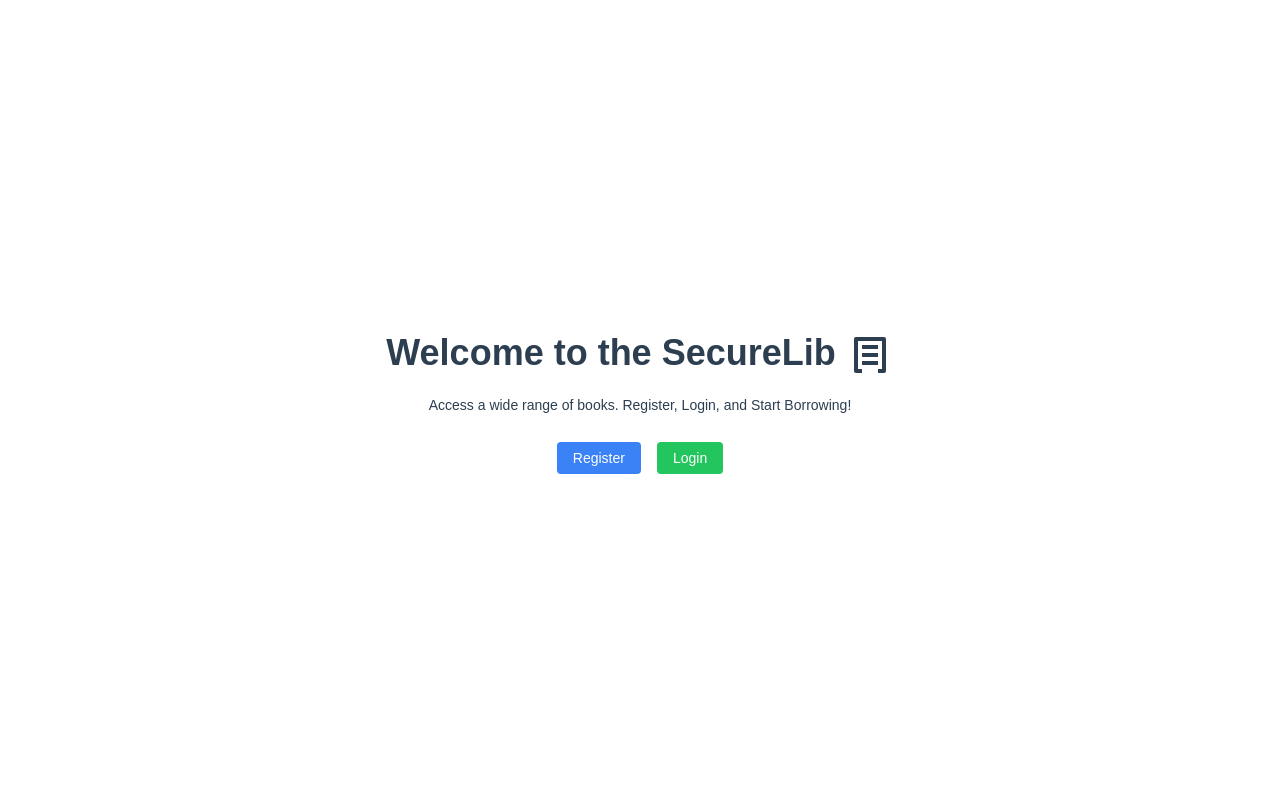
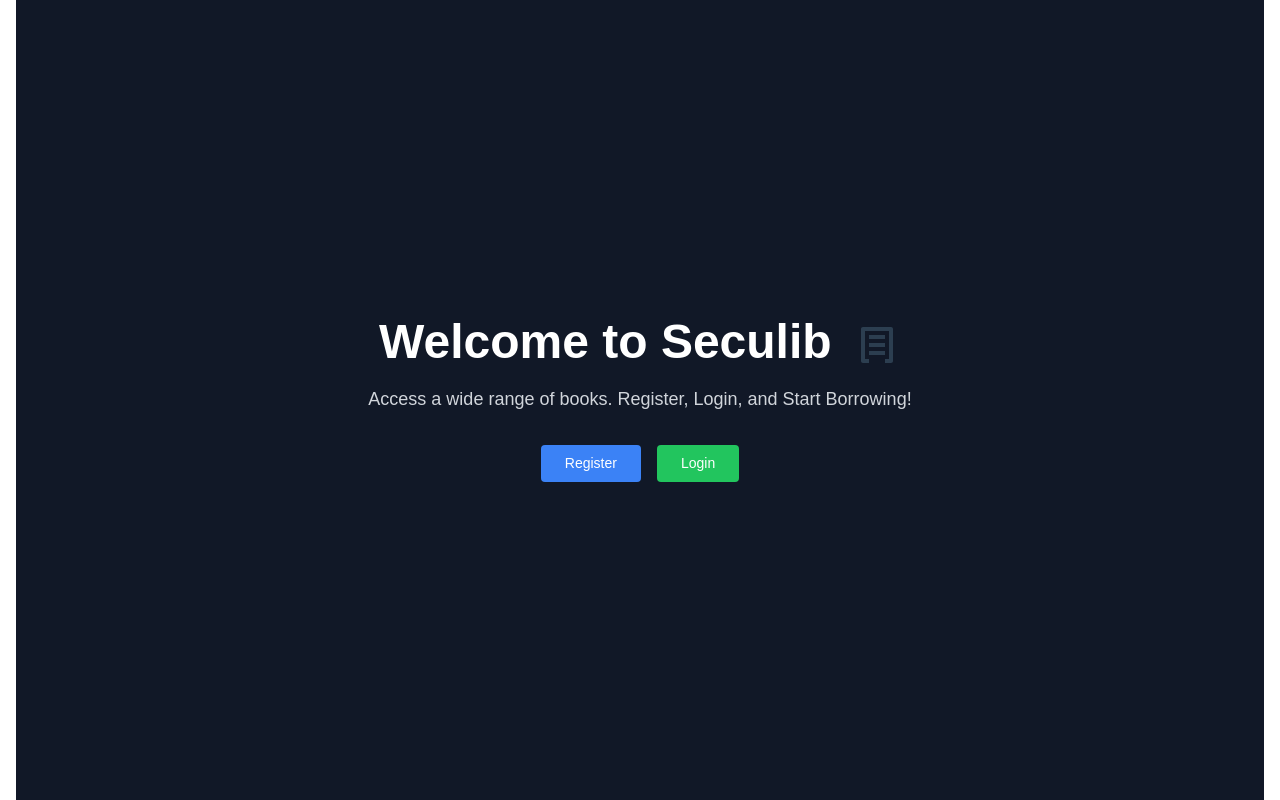
Before and after one commit to belovetech/Seculib, a Vue app in the folder frontend/: page / in a window 1280 px wide. Built offline with nearby package versions, Linux system fonts and the light colour scheme.

Commit message:
(chore): adjust the styling

```diff
--- a/frontend/src/App.vue
+++ b/frontend/src/App.vue
@@ -11,12 +11,18 @@ export default defineComponent({
 </script>
 
 <template>
-  <div id="app">
+  <div id="app" class="container mx-auto px-4">
     <Navbar />
     <router-view />
   </div>
 </template>
 
 <style>
-/* Global styles */
+/* #app { */
+/* max-width: 1260px; */
+/* max-height: 100vh; */
+/* margin: 0 auto; */
+/* padding: 2rem; */
+/* font-weight: normal; */
+/* } */
 </style>
--- a/frontend/src/assets/main.css
+++ b/frontend/src/assets/main.css
@@ -1,35 +1 @@
 @import './base.css';
-
-#app {
-  max-width: 1280px;
-  margin: 0 auto;
-  padding: 2rem;
-  font-weight: normal;
-}
-
-a,
-.green {
-  text-decoration: none;
-  color: hsla(160, 100%, 37%, 1);
-  transition: 0.4s;
-  padding: 3px;
-}
-
-@media (hover: hover) {
-  a:hover {
-    background-color: hsla(160, 100%, 37%, 0.2);
-  }
-}
-
-@media (min-width: 1024px) {
-  body {
-    display: flex;
-    place-items: center;
-  }
-
-  #app {
-    display: grid;
-    grid-template-columns: auto 1fr;
-    padding: 0 2rem;
-  }
-}
--- a/frontend/src/main.ts
+++ b/frontend/src/main.ts
@@ -1,11 +1,11 @@
 import './assets/main.css'
 import './assets/styles.css'
+import './assets/tailwind.css'
 
 import { createApp } from 'vue'
 import { createPinia } from 'pinia'
 import App from './App.vue'
 import router from './router'
-import './assets/tailwind.css'
 
 const app = createApp(App)
 
--- a/frontend/src/views/BorrowedBooksView.vue
+++ b/frontend/src/views/BorrowedBooksView.vue
@@ -73,7 +73,7 @@ export default defineComponent({
 </script>
 
 <template>
-  <div class="flex justify-center items-center bg-gray-100">
+  <div class="flex justify-center items-center h-screen bg-gray-100 p-12">
     <div class="w-full max-w-4xl bg-white shadow-lg rounded-lg p-8">
       <h2 class="text-3xl font-extrabold mb-6 text-center text-gray-800">Borrowed Books</h2>
       <table class="min-w-full bg-white border border-gray-200">
--- a/frontend/src/views/HomeView.vue
+++ b/frontend/src/views/HomeView.vue
@@ -7,19 +7,31 @@ export default defineComponent({
 </script>
 
 <template>
-  <div class="text-center py-20">
-    <h1 class="text-4xl font-bold">
-      Welcome to the SecureLib
-      <img src="../assets/white-logo.svg" alt="Logo" class="h-12 w-12 inline-block" />
+  <div class="flex flex-col justify-center items-center min-h-screen bg-gray-900 text-center">
+    <h1 class="text-3xl sm:text-4xl md:text-5xl font-bold text-white">
+      Welcome to Seculib
+      <img
+        src="../assets/white-logo.svg"
+        alt="Logo"
+        class="h-10 w-10 sm:h-12 sm:w-12 inline-block ml-2"
+      />
     </h1>
-    <p class="mt-4">Access a wide range of books. Register, Login, and Start Borrowing!</p>
-    <div class="mt-8">
-      <router-link to="/register" class="bg-blue-500 text-white py-2 px-4 rounded"
-        >Register</router-link
+    <p class="mt-4 text-gray-300 sm:text-lg">
+      Access a wide range of books. Register, Login, and Start Borrowing!
+    </p>
+    <div class="mt-8 flex flex-col sm:flex-row gap-4">
+      <router-link
+        to="/register"
+        class="bg-blue-500 text-white py-2 px-6 rounded hover:bg-blue-700 transition"
       >
-      <router-link to="/login" class="bg-green-500 text-white py-2 px-4 rounded ml-4"
-        >Login</router-link
+        Register
+      </router-link>
+      <router-link
+        to="/login"
+        class="bg-green-500 text-white py-2 px-6 rounded hover:bg-green-700 transition"
       >
+        Login
+      </router-link>
     </div>
   </div>
 </template>
--- a/frontend/src/views/LoginView.vue
+++ b/frontend/src/views/LoginView.vue
@@ -1,5 +1,5 @@
 <template>
-  <div class="flex justify-center items-center h-screen bg-black">
+  <div class="flex justify-center items-center h-screen">
     <div class="w-full max-w-md bg-gray-800 shadow-lg rounded-lg p-8">
       <h2 class="text-3xl font-extrabold mb-6 text-center text-white">Login</h2>
       <form @submit.prevent="login">
--- a/frontend/src/views/ProfileView.vue
+++ b/frontend/src/views/ProfileView.vue
@@ -1,5 +1,5 @@
 <template>
-  <div class="flex justify-center items-center h-screen bg-gray-100">
+  <div class="flex justify-center items-center h-screen bg-gray-100 p-8">
     <div class="w-full max-w-lg bg-white shadow-lg rounded-lg p-8">
       <h2 class="text-3xl font-extrabold mb-6 text-center text-gray-800">Your Profile</h2>
 
--- a/frontend/src/views/RegisterView.vue
+++ b/frontend/src/views/RegisterView.vue
@@ -1,5 +1,6 @@
+<!-- bg-black -->
 <template>
-  <div class="flex justify-center items-center min-h-screen bg-black p-4">
+  <div class="flex justify-center items-center min-h-screen  p-4">
     <div class="w-full max-w-xl bg-gray-800 shadow-lg rounded-lg p-8">
       <h2 class="text-3xl font-extrabold mb-6 text-center text-white">Registration</h2>
       <form @submit.prevent="register">
```
